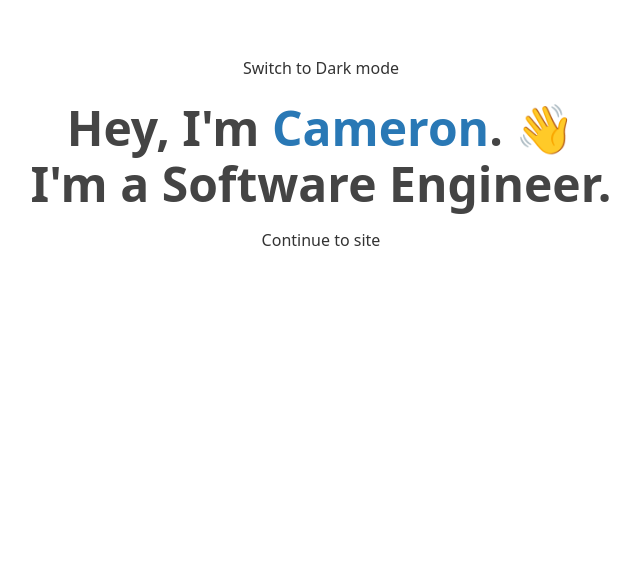
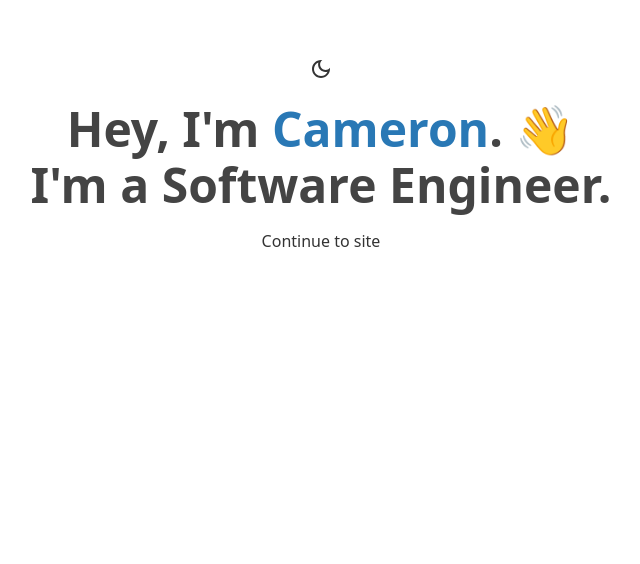
Before and after one commit to csiv23/portfolio, a Next.js app in the folder frontend/: page / in a window 1280 px wide. Shown: the part 236-800 px from the top of the page, without its empty margins (319-959 px from the left). Built offline with nearby package versions, Linux system fonts and the light colour scheme.

Commit message:
Added sun and moon icons for light/dark mode

```diff
--- a/frontend/components/LandingPage.tsx
+++ b/frontend/components/LandingPage.tsx
@@ -3,6 +3,9 @@ import React, { FC, RefObject, useContext } from "react";
 import { ThemeContext, ThemeUpdateContext } from "./ThemeContext";
 import useThemeStyles from "../hooks/useThemeStyles";
 import styles from "./LandingPage.module.css";
+import MoonIcon from '@mui/icons-material/DarkModeOutlined'; // moon icon
+import SunIcon from '@mui/icons-material/LightModeOutlined'; // sun icon
+
 
 
 interface LandingPageProps {
@@ -38,7 +41,7 @@ const LandingPage: FC<LandingPageProps> = ({ aboutRef }) => {
             : styles.themeToggleButtonLight
         }`}
       >
-        Switch to {darkTheme ? "Light" : "Dark"} mode
+        {darkTheme ? <SunIcon /> : <MoonIcon />}
       </button>
 
       {/* Intro Lines */}
--- a/frontend/package.json
+++ b/frontend/package.json
@@ -10,6 +10,9 @@
     "build:no-lint": "next build --eslint-ignore"
   },
   "dependencies": {
+    "@emotion/react": "^11.11.1",
+    "@emotion/styled": "^11.11.0",
+    "@mui/icons-material": "^5.14.16",
     "@types/node": "20.6.5",
     "@types/react": "18.2.22",
     "@types/react-dom": "18.2.7",
```
Also changed, not shown: 1 other file (tests, documents, lock files or other folders).
